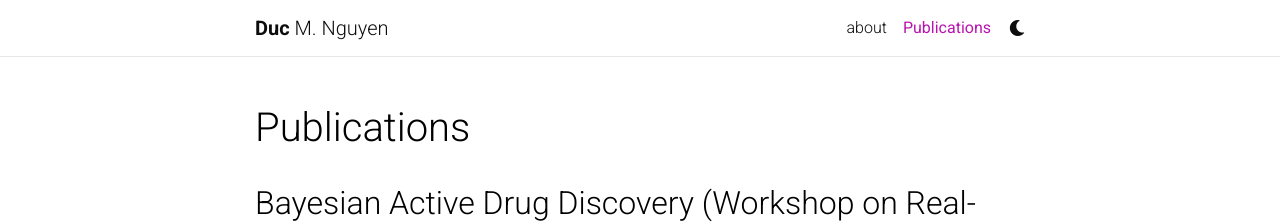
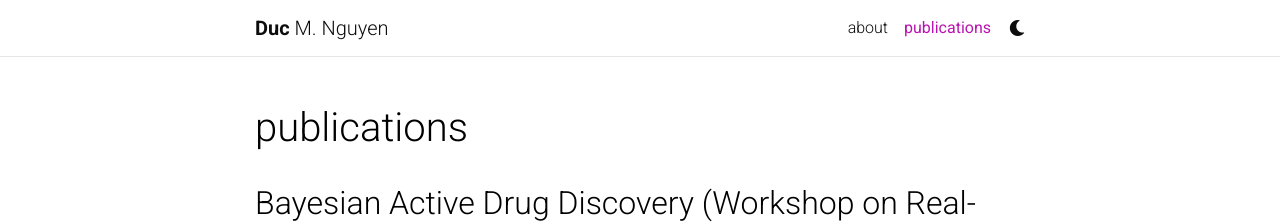
Before and after one commit to dnguyen1196/dnguyen1196.github.io, a Jekyll site: the page built from _pages/publications.md, in a window 1280 px wide and 952 px high. Shown: the top 224 px of the window. Built offline with Jekyll 4.4.1, drawn with Linux system fonts in a browser that asks for light colours; full-size pictures stand in for the smaller copies a plugin makes; comment, search, counter and statistics services are not loaded; a style sheet for code colours, icons or effects is not loaded.

Commit message:
somethiong

```diff
--- a/_pages/publications.md
+++ b/_pages/publications.md
@@ -1,20 +1,9 @@
 ---
 layout: page
 permalink: /publications/
-title: Publications
-# description: Some projects I've been working on
-# years: [1956, 1950, 1935, 1905]
+title: publications
 nav: true
 ---
-<!-- _pages/publications.md -->
-<!-- <div class="publications">
-
-{%- for y in page.years %}
-  <h2 class="year">{{y}}</h2>
-  {% bibliography -f papers -q @*[year={{y}}]* %}
-{% endfor %}
-
-</div> -->
 
 ## Bayesian Active Drug Discovery (Workshop on Real-world Medical Applications of ML ICML 20')
 
```
Also changed, not shown: _pages/about.md (+1 -1 lines).
